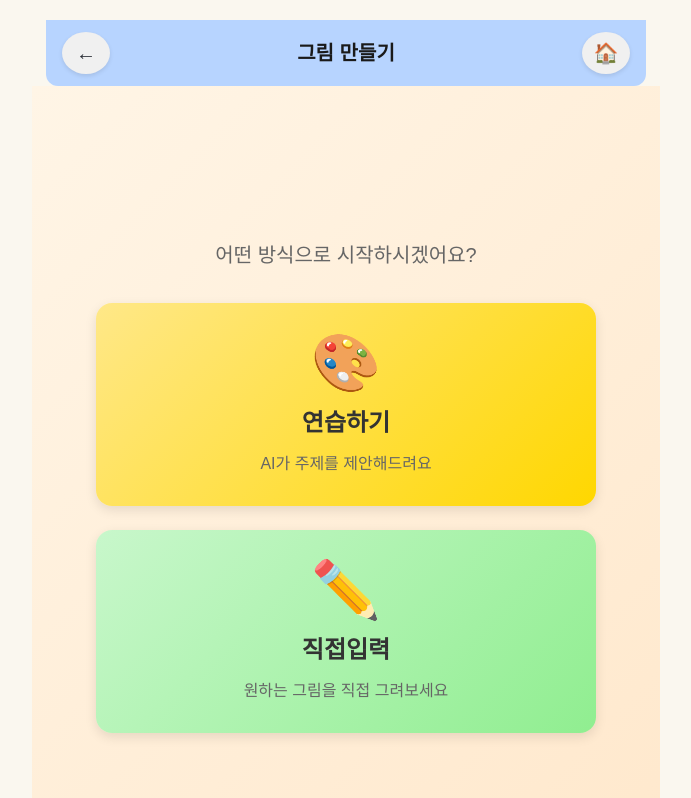
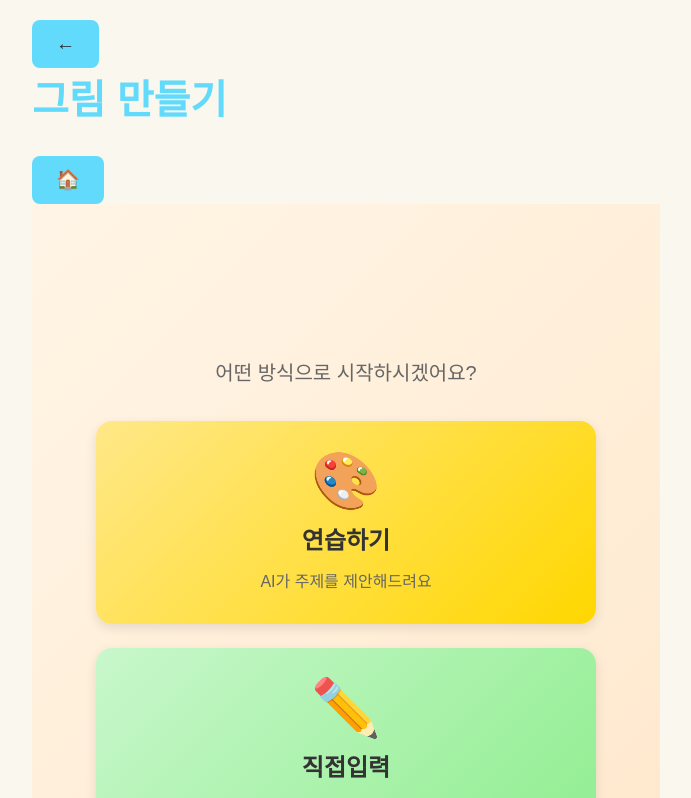
Before and after one commit to sunsudun25-cloud/hidi-story-maker, a React (Vite) app: page /drawing/start in a window 1280 px wide. Shown: the top 798 px of the page, without its empty margins (294-985 px from the left). Built offline with nearby package versions, Linux system fonts and the light colour scheme; no server answers.

Commit message:
Update Header component with Tailwind CSS and rounded blue design

```diff
--- a/src/components/Header.tsx
+++ b/src/components/Header.tsx
@@ -1,5 +1,3 @@
-import React from 'react';
-import "./Header.css";
 import { useNavigate } from "react-router-dom";
 
 interface HeaderProps {
@@ -7,16 +5,28 @@ interface HeaderProps {
 }
 
 export default function Header({ title }: HeaderProps) {
-  const nav = useNavigate();
-
-  const goBack = () => nav(-1);
-  const goHome = () => nav("/home");
+  const navigate = useNavigate();
 
   return (
-    <div className="header">
-      <button className="header-btn" onClick={goBack}>←</button>
-      <h1 className="header-title">{title}</h1>
-      <button className="header-btn" onClick={goHome}>🏠</button>
-    </div>
+    <header className="w-full bg-[#B5D7FF] py-3 shadow-md rounded-b-2xl flex items-center justify-between px-4">
+      {/* 이전 버튼 */}
+      <button
+        onClick={() => navigate(-1)}
+        className="w-10 h-10 bg-white rounded-full flex items-center justify-center shadow hover:bg-gray-50 transition-colors"
+      >
+        ←
+      </button>
+
+      {/* 중앙 제목 */}
+      <h1 className="text-lg font-bold text-gray-800">{title}</h1>
+
+      {/* 홈으로 */}
+      <button
+        onClick={() => navigate("/home")}
+        className="w-10 h-10 bg-white rounded-full flex items-center justify-center shadow text-xl hover:bg-gray-50 transition-colors"
+      >
+        🏠
+      </button>
+    </header>
   );
 }
```
